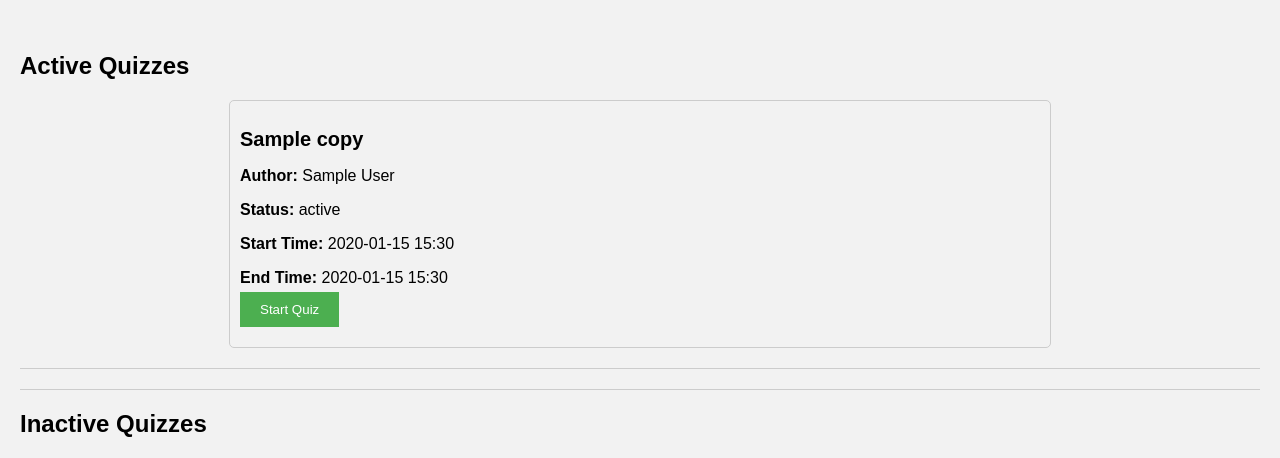
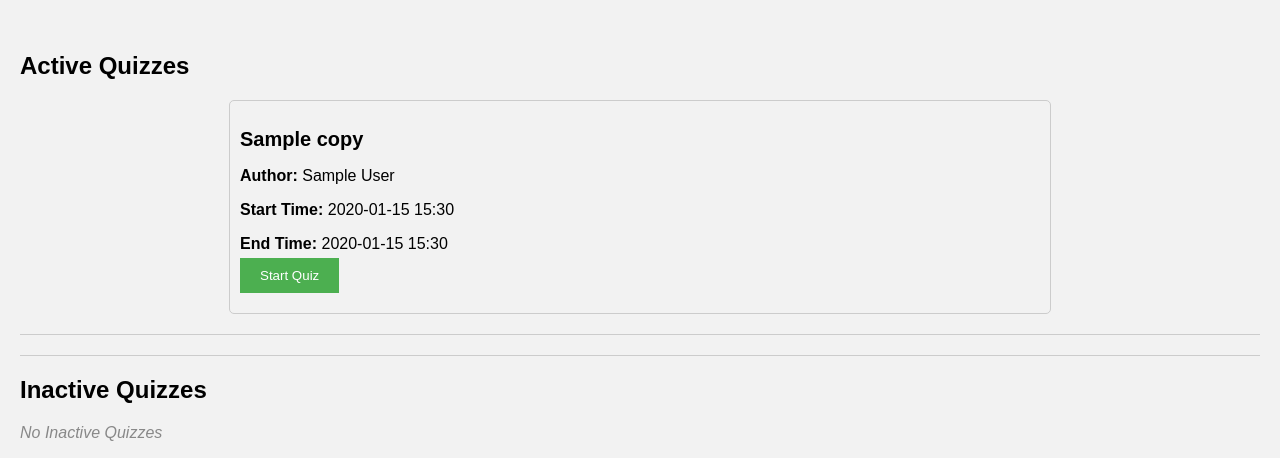
Before and after one commit to FadeHack/QuizTime, a Flask app: page /quizzes/all in a window 1280 px wide. Shown: the part 64-522 px from the top of the page. Run offline with Flask 2, Linux system fonts and the light colour scheme; a database or web service that is not in the repository returns one stand-in record (values such as "Sample title").

Commit message:
modified:   main.py 	modified:   templates/quizzes.html

```diff
--- a/main.py
+++ b/main.py
@@ -6,7 +6,7 @@ from datetime import datetime
 from pymongo.server_api import ServerApi
 from apscheduler.schedulers.background import BackgroundScheduler
 import pytz
-import json
+
 
 app = Flask(__name__)
 uri = 'mongodb+srv://Temp_User:9BH1EM6p6LWStCxt@mongodatabase.ytbk03l.mongodb.net/?retryWrites=true&w=majority'
@@ -81,15 +81,6 @@ def home_page():
     if request.method == 'POST':
         return redirect(url_for('create_quiz'))
     return render_template('index.html')
-
-
-
-@app.route('/quiz_status/<quiz_id>', methods=['GET'])
-def get_quiz_status(quiz_id):
-    quiz = quizzes_collection.find_one({'_id': ObjectId(quiz_id)})
-    quiz_status = quiz['status']
-    response = {'status': quiz_status}
-    return json.dumps(response)
 
 
 # Endpoint to create a new quiz
--- a/templates/quizzes.html
+++ b/templates/quizzes.html
@@ -17,10 +17,9 @@
     {% if active_quizzes %}
         {% for quiz in active_quizzes %}
 
-            <div class="quiz-container" data-quiz-id="{{ quiz._id }}">
+            <div class="quiz-container">
                 <h2>{{ quiz.quiz_name }}</h2>
                 <p><strong>Author:</strong> {{ quiz.author }}</p>
-                <p id="quiz-status-{{ quiz._id }}"><strong>Status:</strong> {{ quiz.status }}</p>
                 <p><strong>Start Time:</strong> {{ quiz.start_date }}</p>
                 <p><strong>End Time:</strong> {{ quiz.end_date }}</p>
                 <form action="/start_quiz/{{ quiz._id }}" method="GET">
@@ -38,10 +37,10 @@
     {% set inactive_quizzes = inactiveQuizzes|selectattr('status', 'equalto', 'inactive')|list %}
     {% if inactive_quizzes %}
         {% for quiz in inactive_quizzes %}
-            <div class="quiz-container" data-quiz-id="{{ quiz._id }}">
+            <div class="quiz-container">
                 <h2>{{ quiz.quiz_name }}</h2>
                 <p><strong>Author:</strong> {{ quiz.author }}</p>
-                <p id="quiz-status-{{ quiz._id }}"><strong>Status:</strong> {{ quiz.status }}</p>
+                <p><strong>Status:</strong> {{ quiz.status }}</p>
                 <p><strong>Start Time:</strong> {{ quiz.start_date }}</p>
                 <p><strong>End Time:</strong> {{ quiz.end_date }}</p>
             </div>
@@ -56,10 +55,10 @@
     {% set finished_quizzes = finishedQuizzes|selectattr('status', 'equalto', 'finished')|list %}
     {% if finished_quizzes %}
         {% for quiz in finished_quizzes %}
-            <div class="quiz-container" data-quiz-id="{{ quiz._id }}">
+            <div class="quiz-container">
                 <h2>{{ quiz.quiz_name }}</h2>
                 <p><strong>Author:</strong> {{ quiz.author }}</p>
-                <p id="quiz-status-{{ quiz._id }}"><strong>Status:</strong> {{ quiz.status }}</p>
+                <p><strong>Status:</strong> {{ quiz.status }}</p>
                 <p><strong>Start Time:</strong> {{ quiz.start_date }}</p>
                 <p><strong>End Time:</strong> {{ quiz.end_date }}</p>
             </div>
@@ -69,34 +68,5 @@
         <p class="no-quizzes">No Finished Quizzes</p>
     {% endif %}
     <hr>
-
-
-    <script>
-        function updateQuizStatus(quizId) {
-            var xhr = new XMLHttpRequest();
-            xhr.open('GET', '/quiz_status/' + quizId, true);
-            xhr.onreadystatechange = function () {
-              if (xhr.readyState === XMLHttpRequest.DONE) {
-                if (xhr.status === 200) {
-                  var response = JSON.parse(xhr.responseText);
-                  var quizStatusElement = document.getElementById('quiz-status-' + quizId);
-                  quizStatusElement.textContent = response.status;
-                } else {
-                  console.error('Failed to retrieve quiz status');
-                }
-              }
-            };
-            xhr.send();
-          }
-
-          // Update quiz statuses periodically (every 5 seconds)
-          setInterval(function () {
-            var quizElements = document.getElementsByClassName('quiz-container');
-            for (var i = 0; i < quizElements.length; i++) {
-              var quizId = quizElements[i].getAttribute('data-quiz-id');
-              updateQuizStatus(quizId);
-            }
-          }, 5000);
-    </script>
 </body>
 </html>
```
